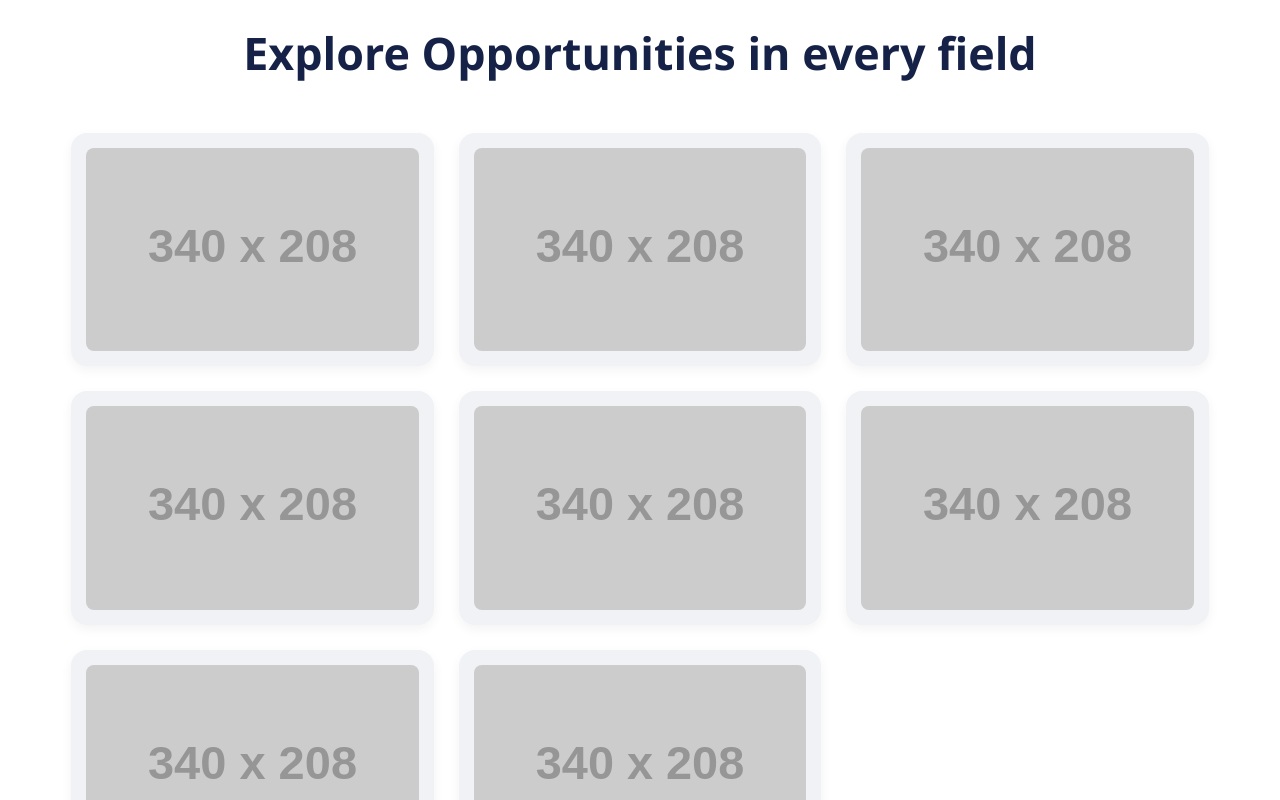
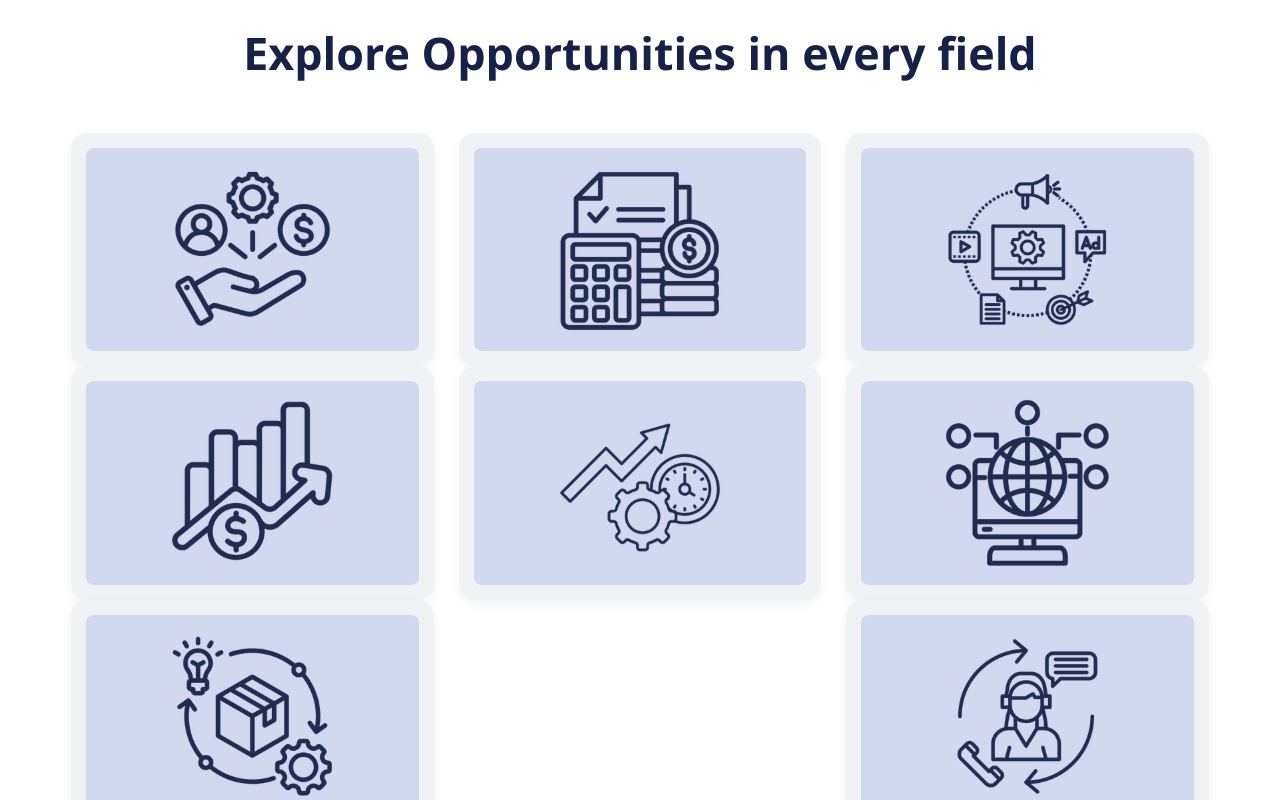
Before and after one commit to roshannawkar07/TalentTrox, a React (Vite) app: page / in a window 1280 px wide. Shown: the part 3040-3840 px from the top of the page. Built offline with nearby package versions, Linux system fonts and the light colour scheme.

Commit message:
feat: Update EveryField component to include images in data array and implement 3-2-3 column layout

```diff
--- a/src/Componets/EveyField/EveyField.jsx
+++ b/src/Componets/EveyField/EveyField.jsx
@@ -1,5 +1,7 @@
 import React from 'react';
 import './EveryField.css';
+
+// Import your local SVG files
 import Image1 from './1.svg';
 import Image2 from './2.svg';
 import Image3 from './3.svg';
@@ -9,32 +11,61 @@ import Image6 from './6.svg';
 import Image7 from './7.svg';
 import Image8 from './8.svg';
 
-
-
+// Updated data array with imported images
 const fields = [
-  { id: 1, alt: 'Human Resources and Finance' },
-  { id: 2, alt: 'Digital Marketing' },
-  { id: 3, alt: 'Financial Growth Chart' },
-  { id: 4, alt: 'Accounting and Billing' },
-  { id: 5, alt: 'Global Networking' },
-  { id: 6, alt: 'Product Development Lifecycle' },
-  { id: 7, alt: 'Process Optimization' },
-  { id: 8, alt: 'Customer Support' },
+  { id: 1, alt: 'Human Resources and Finance', image: Image1 },
+  { id: 2, alt: 'Digital Marketing', image: Image2 },
+  { id: 3, alt: 'Financial Growth Chart', image: Image3 },
+  { id: 4, alt: 'Accounting and Billing', image: Image4 },
+  { id: 5, alt: 'Global Networking', image: Image5 },
+  { id: 6, alt: 'Product Development Lifecycle', image: Image6 },
+  { id: 7, alt: 'Process Optimization', image: Image7 },
+  { id: 8, alt: 'Customer Support', image: Image8 },
 ];
 
 function EveryField() {
+  // Slice the array for the 3-2-3 column layout
+  const column1 = fields.slice(0, 3);
+  const column2 = fields.slice(3, 5);
+  const column3 = fields.slice(5, 8);
+
   return (
     <section className="every-field-section">
       <h2>Explore Opportunities in every field</h2>
       <div className="fields-grid">
-        {fields.map(field => (
+        <div className="fields-column">
+          {column1.map(field => (
             <div key={field.id} className="field-card">
               <img
-              src={`https://placehold.co/340x208/e9eaf2/7d7f82?text=${field.alt.replace(/\s/g, '+')}`}
+                src={field.image}
                 alt={field.alt}
+                onError={(e) => { e.target.onerror = null; e.target.src='https://placehold.co/340x208/e9eaf2/7d7f82?text=Image+Not+Found'; }}
               />
             </div>
           ))}
+        </div>
+        <div className="fields-column">
+          {column2.map(field => (
+            <div key={field.id} className="field-card">
+              <img
+                src={field.image}
+                alt={field.alt}
+                onError={(e) => { e.target.onerror = null; e.target.src='https://placehold.co/340x208/e9eaf2/7d7f82?text=Image+Not+Found'; }}
+              />
+            </div>
+          ))}
+        </div>
+        <div className="fields-column">
+          {column3.map(field => (
+            <div key={field.id} className="field-card">
+              <img
+                src={field.image}
+                alt={field.alt}
+                onError={(e) => { e.target.onerror = null; e.target.src='https://placehold.co/340x208/e9eaf2/7d7f82?text=Image+Not+Found'; }}
+              />
+            </div>
+          ))}
+        </div>
       </div>
     </section>
   );
```
Lines whose indentation alone changed are shown as unchanged.
